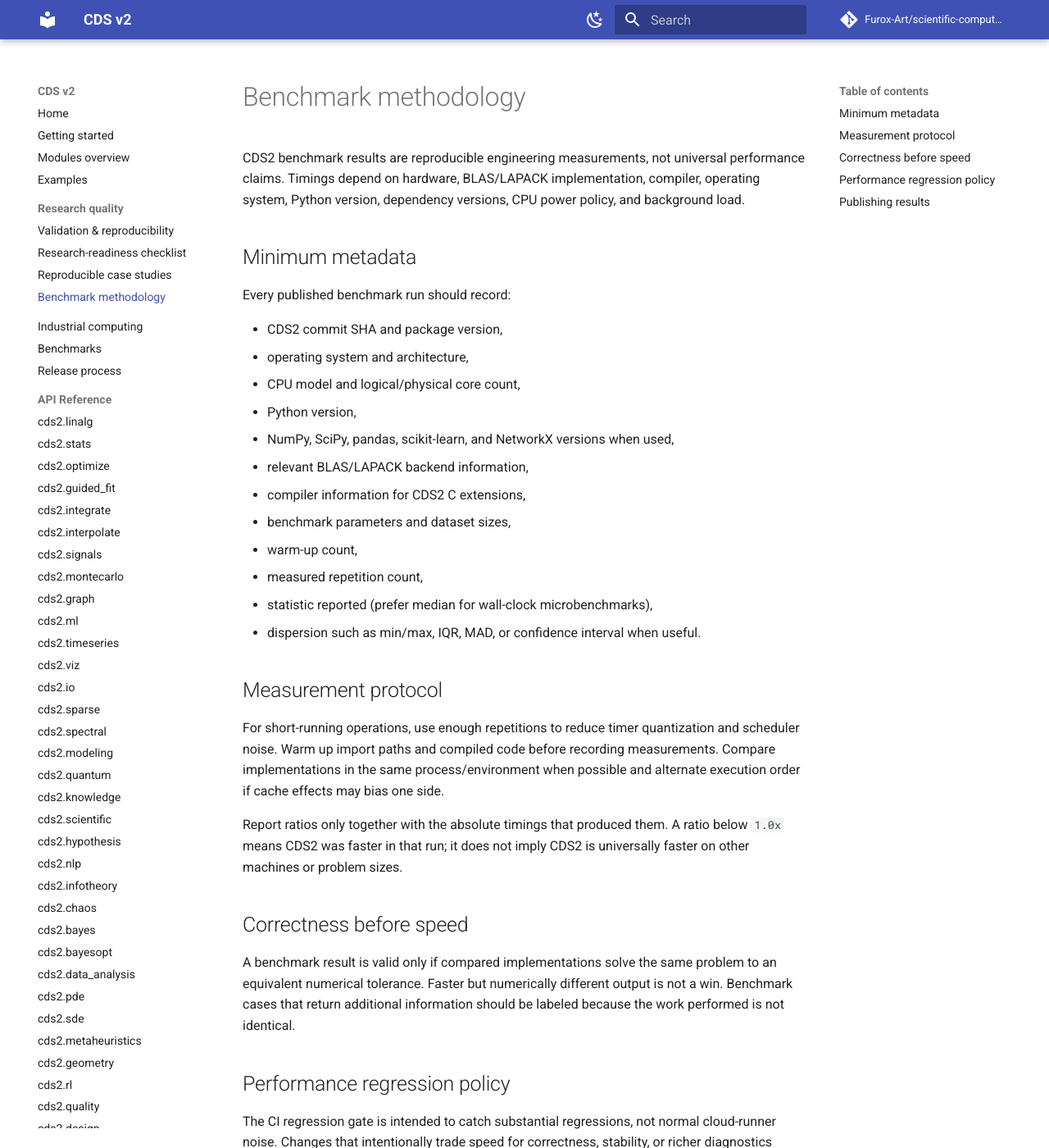
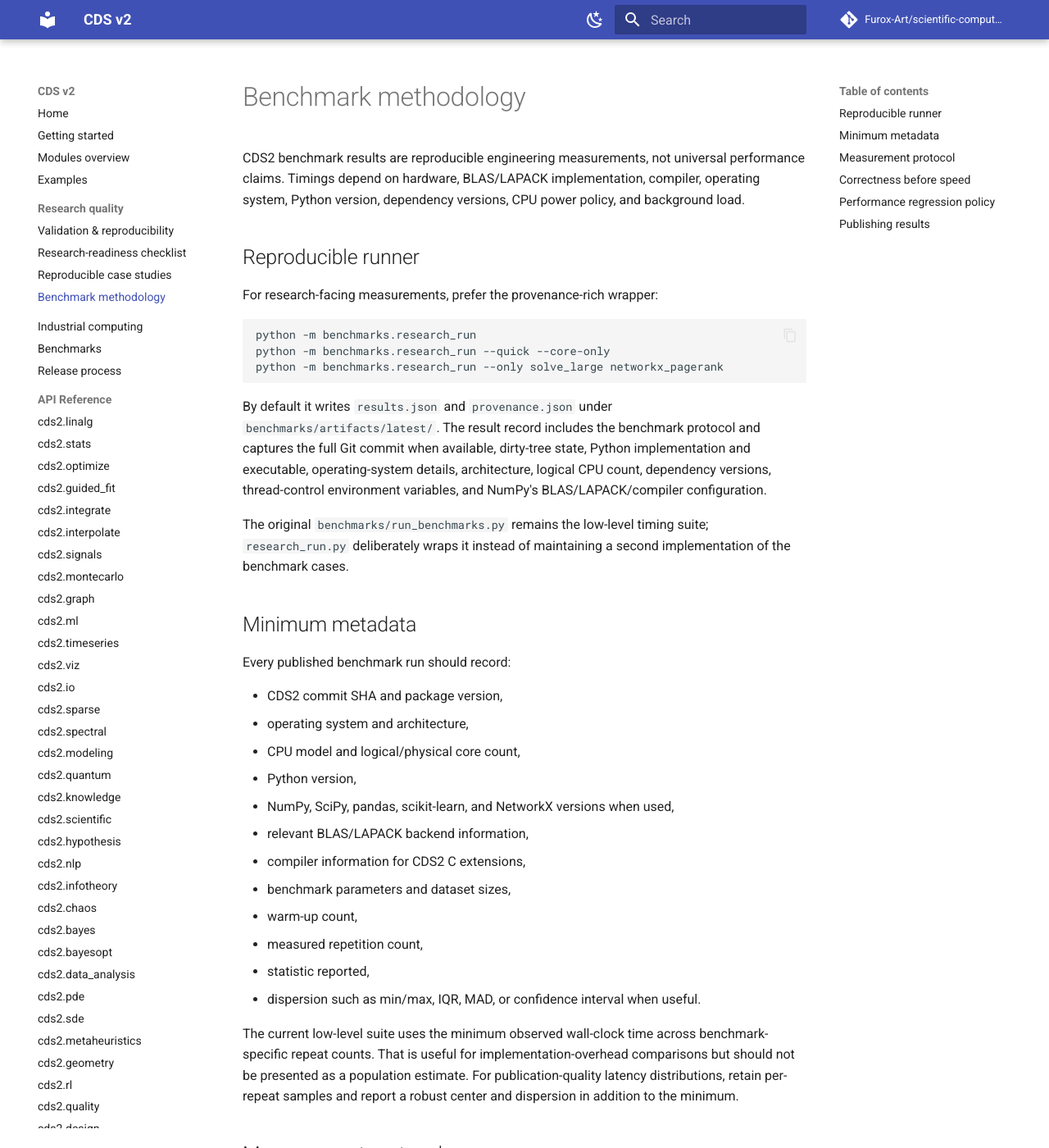
Before and after one commit to Furox-Art/scientific-computing-system-2.0, an MkDocs documentation site: the page built from docs/benchmark-methodology.md, in a window 1280 px wide and 1400 px high. Shown: the whole window at 82% size. Built offline with MkDocs 1.6.1 and Material for MkDocs 9.7.7, drawn with Linux system fonts in a browser that asks for light colours; comment, search, counter and statistics services are not loaded; some of the changed text lies outside the part shown.

Commit message:
docs: document provenance-rich benchmark runner

````diff
--- a/docs/benchmark-methodology.md
+++ b/docs/benchmark-methodology.md
@@ -1,6 +1,20 @@
 # Benchmark methodology
 
 CDS2 benchmark results are reproducible engineering measurements, not universal performance claims. Timings depend on hardware, BLAS/LAPACK implementation, compiler, operating system, Python version, dependency versions, CPU power policy, and background load.
+
+## Reproducible runner
+
+For research-facing measurements, prefer the provenance-rich wrapper:
+
+```bash
+python -m benchmarks.research_run
+python -m benchmarks.research_run --quick --core-only
+python -m benchmarks.research_run --only solve_large networkx_pagerank
+```
+
+By default it writes `results.json` and `provenance.json` under `benchmarks/artifacts/latest/`. The result record includes the benchmark protocol and captures the full Git commit when available, dirty-tree state, Python implementation and executable, operating-system details, architecture, logical CPU count, dependency versions, thread-control environment variables, and NumPy's BLAS/LAPACK/compiler configuration.
+
+The original `benchmarks/run_benchmarks.py` remains the low-level timing suite; `research_run.py` deliberately wraps it instead of maintaining a second implementation of the benchmark cases.
 
 ## Minimum metadata
 
@@ -16,8 +30,10 @@ Every published benchmark run should record:
 - benchmark parameters and dataset sizes,
 - warm-up count,
 - measured repetition count,
-- statistic reported (prefer median for wall-clock microbenchmarks),
+- statistic reported,
 - dispersion such as min/max, IQR, MAD, or confidence interval when useful.
+
+The current low-level suite uses the minimum observed wall-clock time across benchmark-specific repeat counts. That is useful for implementation-overhead comparisons but should not be presented as a population estimate. For publication-quality latency distributions, retain per-repeat samples and report a robust center and dispersion in addition to the minimum.
 
 ## Measurement protocol
 
@@ -35,6 +51,6 @@ The CI regression gate is intended to catch substantial regressions, not normal
 
 ## Publishing results
 
-Generated benchmark artifacts should use a machine-readable format in addition to Markdown when practical. A preferred record contains environment metadata and per-case samples so summary statistics can be regenerated later without rerunning the benchmark.
+Generated benchmark artifacts should use a machine-readable format in addition to Markdown when practical. Keep `results.json` and `provenance.json` together so another researcher can determine exactly what code, software stack, and machine context produced the timings.
 
-The current scoreboard is in `docs/benchmarks.md`; the executable suite lives in `benchmarks/run_benchmarks.py`.
+The current scoreboard is in `docs/benchmarks.md`; the executable suite lives in `benchmarks/run_benchmarks.py`, with research-oriented provenance collection in `benchmarks/research_run.py`.
````
